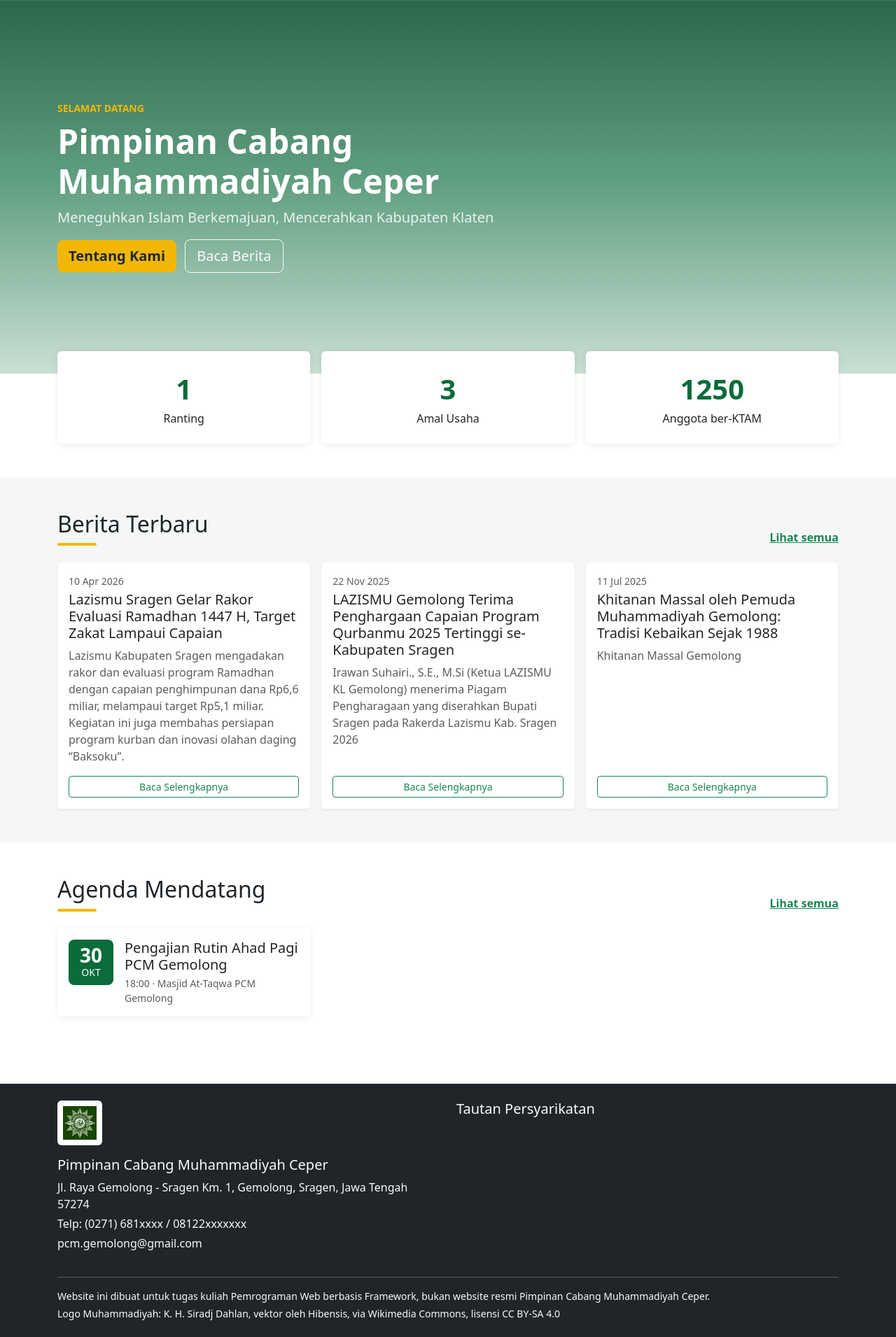
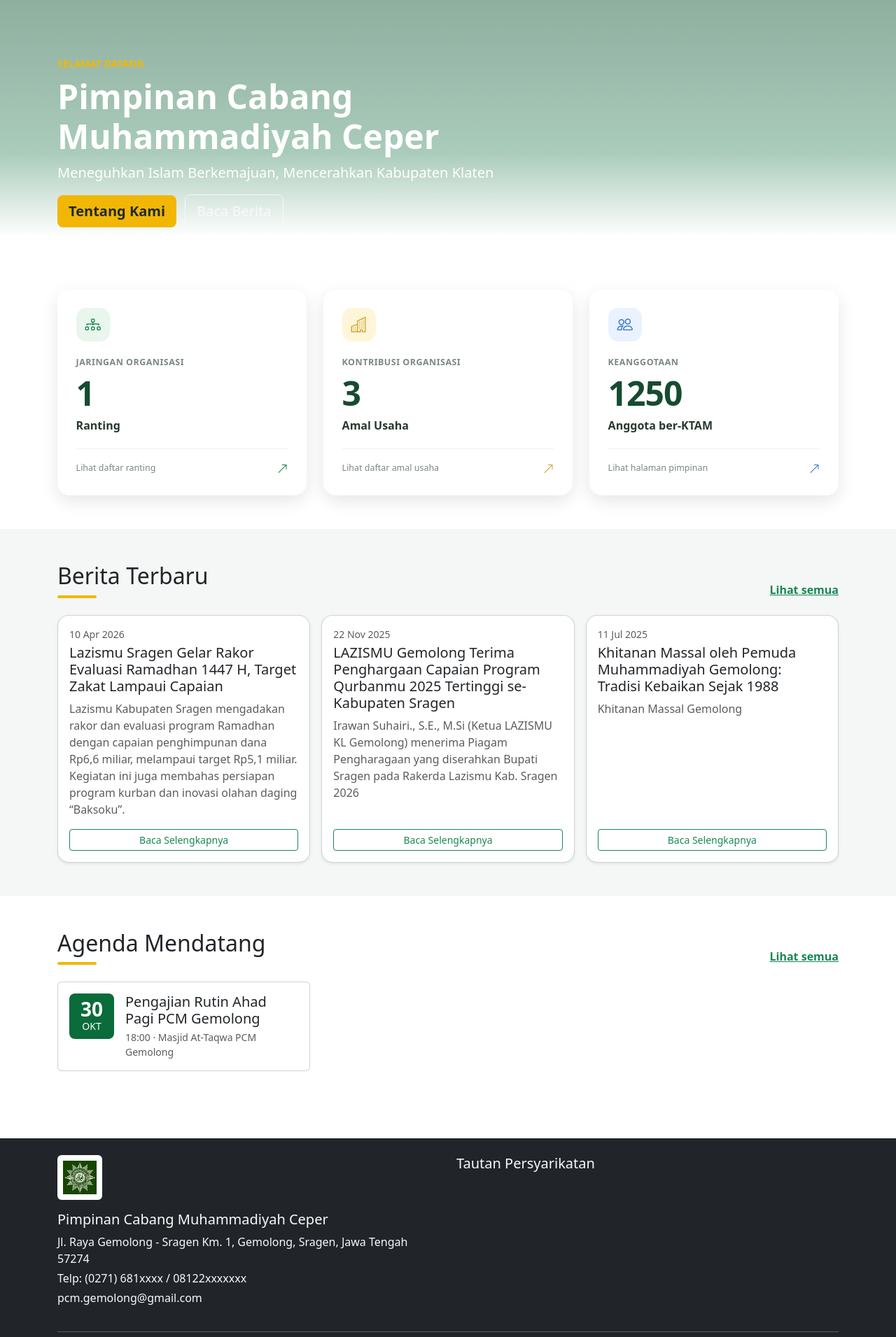
Before and after one commit to galihwikuu/tugas-pcm, a Django app: page / in a window 1280 px wide. Shown: the part 74-1985 px from the top of the page at 70% size. Run offline with Django 5.2, Linux system fonts and the light colour scheme; data comes from the database, SQL or seed files in the repository; data that the repository does not hold is empty.

Commit message:
Enhance UI and structure: update navbar styles, add Bootstrap Icons, and improve card layouts for statistics on the homepage

```diff
--- a/static/css/style.css
+++ b/static/css/style.css
@@ -5,8 +5,10 @@
   --abu: #f5f7f6;
 }
 
+/* ===== NAVBAR PCM ===== */
+
 .navbar { background: var(--hijau-tua) !important; }
-/* ===== NAVBAR PCM ===== */
+
 .navbar-pcm {
   background: linear-gradient(115deg, #07552f, #087b45);
   padding: 0.8rem 0;
@@ -112,51 +114,39 @@
   }
 }
 
+/* HERO */
 
 .hero {
     position: relative;
     isolation: isolate;
     overflow: hidden;
-  background: var(--warna-background, #fff);
+    background: #fff;
     color: #fff;
-  padding: 9rem 0;
+    padding: 5rem 0 8rem;
 }
 
 .hero::before {
     content: "";
     position: absolute;
-  inset: 0 0 -40px 0;
+    inset: 0 0 -30px 0;
     z-index: -1;
 
     background-image:
         linear-gradient(
             to bottom,
-      rgba(6, 77, 42, 0.85) 0%,
-      rgba(10, 107, 59, 0.65) 45%,
-      rgba(10, 107, 59, 0.15) 100%
+            rgba(6, 77, 42, 0.45) 0%,
+            rgba(10, 107, 59, 0.35) 45%,
+            rgba(255, 255, 255, 0.15) 70%,
+            #fff 150%
         ),
         var(--hero-image, none);
 
     background-size: cover;
     background-position: center;
+    background-repeat: no-repeat;
 
-  -webkit-mask-image: linear-gradient(
-    to bottom,
-    #000 0%,
-    #000 100%,
-    transparent 100%
-  );
-
-  mask-image: linear-gradient(
-    to bottom,
-    #000 0%,
-    #000 100%,
-    transparent 100%
-  );
-}
-
-.hero .tagline {
-  color: rgba(255, 255, 255, 0.85);
+    -webkit-mask-image: linear-gradient(to bottom, #000 99%, transparent 100%);
+    mask-image: linear-gradient(to bottom, #000 99%, transparent 100%);
 }
 
 
@@ -175,14 +165,153 @@
   border-radius: 2px;
 }
 
-.stat-card .angka { font-size: 2.5rem; font-weight: 700; color: var(--hijau); }
 
-.card { border: 0; box-shadow: 0 2px 12px rgba(0, 0, 0, .08); transition: transform .15s; }
-.card:hover { transform: translateY(-3px); }
-.card-img-top { height: 180px; object-fit: cover; }
 
-.stat-wrap { margin-top: -3rem; position: relative; }
+/* ===== KARTU STATISTIK PCM ===== */
+.stat-wrap {
+  position: relative;
+  z-index: 2;
+  margin-top: -4rem;
+}
 
+
+.stat-card {
+    background: rgba(255, 255, 255, 0.65);
+    backdrop-filter: blur(12px);
+    -webkit-backdrop-filter: blur(12px);
+    border: 1px solid rgba(255, 255, 255, 0.7);
+    border-radius: 18px;
+    box-shadow: 0 8px 25px rgba(0, 0, 0, 0.10);
+    transition: transform 0.25s ease, box-shadow 0.25s ease;
+}
+
+.stat-card:hover {
+    transform: translateY(-5px);
+    box-shadow: 0 12px 28px rgba(0, 0, 0, 0.15);
+}
+
+
+.stat-card .card-body {
+  padding: 1.6rem;
+}
+
+.stat-ranting {
+  --stat-accent: #16834b;
+  --stat-soft: #e8f6ed;
+}
+
+.stat-amal {
+  --stat-accent: #d4a52c;
+  --stat-soft: #fff5d9;
+}
+
+.stat-anggota {
+  --stat-accent: #3478c7;
+  --stat-soft: #eaf2ff;
+}
+
+.stat-icon {
+  display: flex;
+  align-items: center;
+  justify-content: center;
+  width: 48px;
+  height: 48px;
+  margin-bottom: 1.3rem;
+  border-radius: 14px;
+  color: var(--stat-accent);
+  background: var(--stat-soft);
+  font-size: 1.4rem;
+}
+
+.stat-label {
+  margin-bottom: 0.35rem;
+  color: #7b887f;
+  font-size: 0.78rem;
+  font-weight: 600;
+  letter-spacing: 0.5px;
+  text-transform: uppercase;
+}
+
+.stat-card .angka {
+  color: #174b30;
+  font-size: clamp(2.2rem, 4vw, 3rem);
+  font-weight: 800;
+  line-height: 1.2;
+  letter-spacing: -1px;
+}
+
+.stat-title {
+  margin-top: 0.3rem;
+  color: #27392e;
+  font-size: 1rem;
+  font-weight: 700;
+}
+
+.stat-footer {
+  display: flex;
+  align-items: center;
+  justify-content: space-between;
+  gap: 0.5rem;
+  margin-top: 1.3rem;
+  padding-top: 1rem;
+  border-top: 1px solid #edf1ed;
+  color: #7b887f;
+  font-size: 0.78rem;
+}
+
+.stat-footer i {
+  color: var(--stat-accent);
+  font-size: 1rem;
+}
+
+@media (max-width: 767.98px) {
+  .stat-wrap {
+    margin-top: -1rem;
+  }
+
+  .stat-card .card-body {
+    padding: 1.3rem;
+  }
+
+  .stat-icon {
+    margin-bottom: 0.9rem;
+  }
+}
+
+.stat-link {
+    display: block;
+    height: 100%;
+    color: inherit;
+    text-decoration: none;
+}
+
+.stat-link:hover {
+    color: inherit;
+}
+
+.stat-link:focus-visible {
+    outline: 3px solid #16834b;
+    outline-offset: 5px;
+    border-radius: 18px;
+}
+
+.stat-card {
+    cursor: pointer;
+}
+
+/* Efek hover card berita beranda */
+.berita-card {
+    transition: transform 0.3s ease, box-shadow 0.3s ease;
+    border-radius: 16px;
+    overflow: hidden;
+}
+
+.berita-card:hover {
+    transform: translateY(-6px);
+    box-shadow: 0 12px 28px rgba(0, 0, 0, 0.14);
+}
+
+/* AGENDA */
 .tanggal-lencana {
   background: var(--hijau);
   color: #fff;
--- a/templates/base.html
+++ b/templates/base.html
@@ -6,6 +6,7 @@
   <meta name="viewport" content="width=device-width, initial-scale=1">
   <title>{% block judul %}{% if profil %}{{ profil.nama_singkat }}{% else %}Website PCM{% endif %}{% endblock %}</title>
   <link href="https://cdn.jsdelivr.net/npm/bootstrap@5.3.3/dist/css/bootstrap.min.css" rel="stylesheet">
+  <link href="https://cdn.jsdelivr.net/npm/bootstrap-icons@1.11.3/font/bootstrap-icons.min.css" rel="stylesheet">
   <link rel="stylesheet" href="{% static 'css/style.css' %}" rel="stylesheet">
 </head>
 <body class="d-flex flex-column min-vh-100">
--- a/templates/pcm/_kartu_berita.html
+++ b/templates/pcm/_kartu_berita.html
@@ -1,4 +1,4 @@
-<div class="card h-100 shadow-sm">
+<div class="card berita-card h-100 shadow-sm">
   {% if berita.gambar_sampul %}
     <img src="{{ berita.gambar_sampul.url }}" class="card-img-top" alt="{{ berita.judul }}" style="height: 200px; object-fit: cover;">
   {% endif %}
--- a/templates/pcm/beranda.html
+++ b/templates/pcm/beranda.html
@@ -25,26 +25,74 @@
   </div>
 </section>
 
+<section class="container stat-wrap">
+  <div class="row g-4">
 
-<section class="container stat-wrap">
-  <div class="row text-center g-3">
+    <!-- Card Ranting -->
     <div class="col-md-4">
-      <div class="card stat-card"><div class="card-body py-4">
-        <div class="angka">{{ jumlah_ranting }}</div>Ranting
-      </div></div>
+      <a href="{% url 'pcm:ranting' %}" class="stat-link">
+        <div class="card stat-card stat-ranting h-100">
+          <div class="card-body">
+            <div class="stat-icon">
+              <i class="bi bi-diagram-3"></i>
+            </div>
+            <div class="stat-label">Jaringan Organisasi</div>
+            <div class="angka">{{ jumlah_ranting }}</div>
+            <div class="stat-title">Ranting</div>
+            <div class="stat-footer">
+              <span>Lihat daftar ranting</span>
+              <i class="bi bi-arrow-up-right"></i>
+            </div>
+          </div>
+        </div>
+      </a>
     </div>
+
+    <!-- Card Amal Usaha -->
     <div class="col-md-4">
-      <div class="card stat-card"><div class="card-body py-4">
-        <div class="angka">{{ jumlah_amal_usaha }}</div>Amal Usaha
-      </div></div>
+      <a href="{% url 'pcm:amal_usaha' %}" class="stat-link">
+        <div class="card stat-card stat-amal h-100">
+          <div class="card-body">
+            <div class="stat-icon">
+              <i class="bi bi-buildings"></i>
+            </div>
+            <div class="stat-label">Kontribusi Organisasi</div>
+            <div class="angka">{{ jumlah_amal_usaha }}</div>
+            <div class="stat-title">Amal Usaha</div>
+            <div class="stat-footer">
+              <span>Lihat daftar amal usaha</span>
+              <i class="bi bi-arrow-up-right"></i>
+            </div>
+          </div>
+        </div>
+      </a>
     </div>
+
+    <!-- Card Anggota KTAM -->
     <div class="col-md-4">
-      <div class="card stat-card"><div class="card-body py-4">
-        <div class="angka">{% if profil %}{{ profil.jumlah_anggota_ktam }}{% else %}0{% endif %}</div>Anggota ber-KTAM
-      </div></div>
+      <a href="{% url 'pcm:pimpinan' %}" class="stat-link">
+        <div class="card stat-card stat-anggota h-100">
+          <div class="card-body">
+            <div class="stat-icon">
+              <i class="bi bi-people"></i>
+            </div>
+            <div class="stat-label">Keanggotaan</div>
+            <div class="angka">
+              {% if profil %}{{ profil.jumlah_anggota_ktam }}{% else %}0{% endif %}
+            </div>
+            <div class="stat-title">Anggota ber-KTAM</div>
+            <div class="stat-footer">
+              <span>Lihat halaman pimpinan</span>
+              <i class="bi bi-arrow-up-right"></i>
+            </div>
+          </div>
+        </div>
+      </a>
     </div>
+
   </div>
 </section>
+
 
 <section class="seksi-abu py-5 mt-5">
   <div class="container">
```
Also changed, not shown: data_dummy.json (added, +133 -0 lines). Lines whose indentation alone changed are shown as unchanged.
